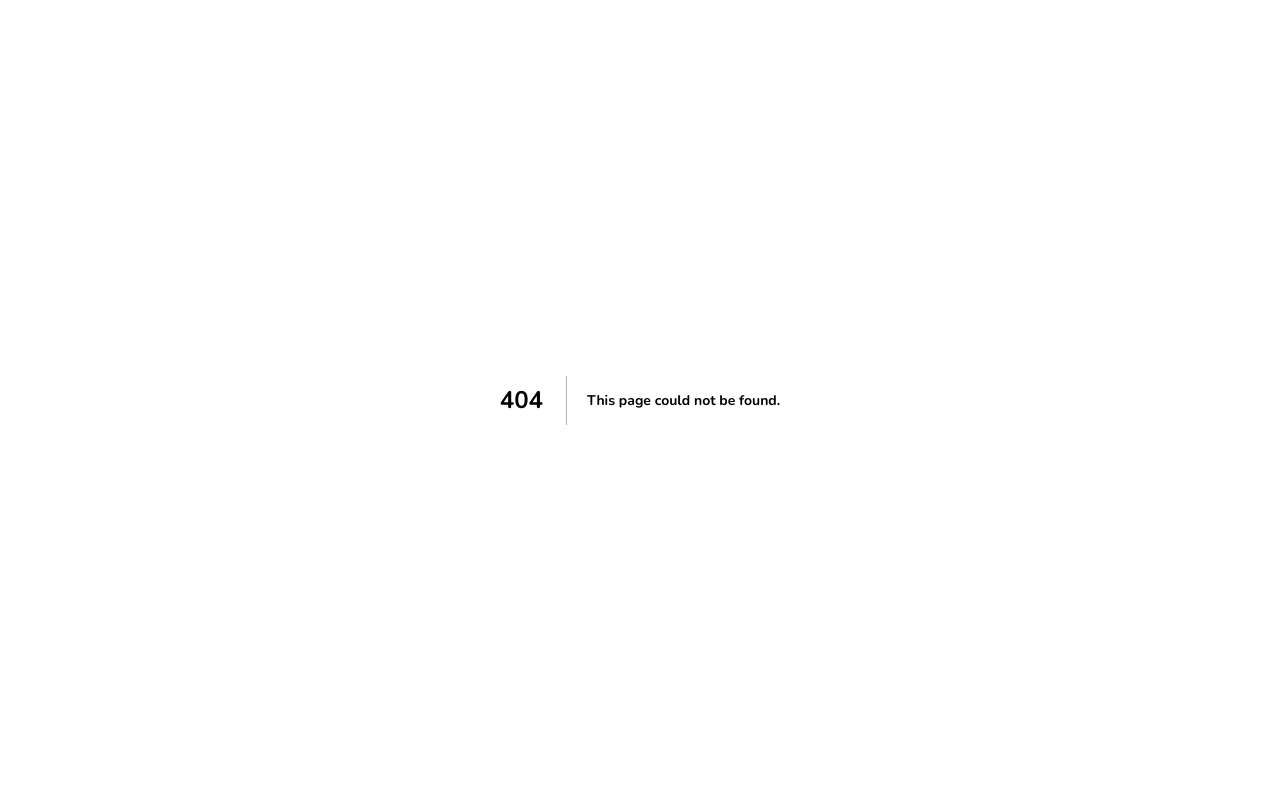
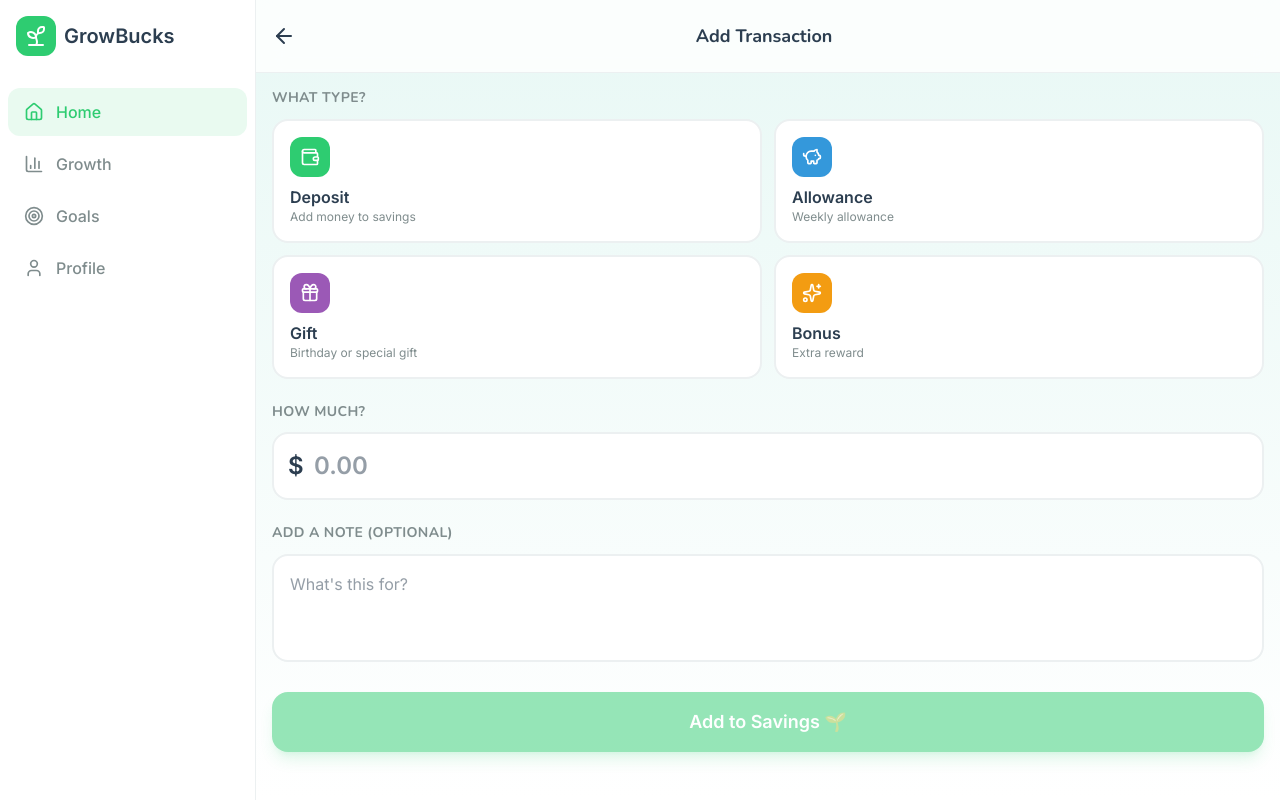
Before and after one commit to claytondb/growbucks, a Next.js app: page /dashboard/add in a window 1280 px wide. Before the commit this address had no page. Built offline with nearby package versions, Linux system fonts and the light colour scheme.

Commit message:
Fix routing: move pages under /dashboard, add transaction page

```diff
--- /dev/null
+++ b/src/app/dashboard/add/page.tsx
@@ -0,0 +1,100 @@
+'use client';
+
+import { useState } from 'react';
+import { ArrowLeft, Wallet, PiggyBank, Gift, Sparkles } from 'lucide-react';
+import Link from 'next/link';
+
+const transactionTypes = [
+  { id: 'deposit', label: 'Deposit', icon: Wallet, color: 'bg-[#2ECC71]', description: 'Add money to savings' },
+  { id: 'allowance', label: 'Allowance', icon: PiggyBank, color: 'bg-[#3498DB]', description: 'Weekly allowance' },
+  { id: 'gift', label: 'Gift', icon: Gift, color: 'bg-[#9B59B6]', description: 'Birthday or special gift' },
+  { id: 'bonus', label: 'Bonus', icon: Sparkles, color: 'bg-[#F39C12]', description: 'Extra reward' },
+];
+
+export default function AddTransactionPage() {
+  const [selectedType, setSelectedType] = useState<string | null>(null);
+  const [amount, setAmount] = useState('');
+  const [note, setNote] = useState('');
+
+  return (
+    <div className="min-h-screen bg-gradient-to-b from-[#E8F8F5] to-white">
+      {/* Header */}
+      <header className="sticky top-0 bg-white/80 backdrop-blur-md border-b border-[#ECF0F1] z-10">
+        <div className="flex items-center justify-between p-4">
+          <Link href="/dashboard" className="p-2 -ml-2 rounded-full hover:bg-[#ECF0F1]">
+            <ArrowLeft className="w-6 h-6 text-[#2C3E50]" />
+          </Link>
+          <h1 className="text-lg font-bold text-[#2C3E50]">Add Transaction</h1>
+          <div className="w-10" />
+        </div>
+      </header>
+
+      <main className="p-4 space-y-6">
+        {/* Transaction Type */}
+        <section>
+          <h2 className="text-sm font-semibold text-[#7F8C8D] uppercase tracking-wide mb-3">
+            What type?
+          </h2>
+          <div className="grid grid-cols-2 gap-3">
+            {transactionTypes.map((type) => (
+              <button
+                key={type.id}
+                onClick={() => setSelectedType(type.id)}
+                className={`p-4 rounded-2xl border-2 transition-all text-left ${
+                  selectedType === type.id
+                    ? 'border-[#2ECC71] bg-[#2ECC71]/5'
+                    : 'border-[#ECF0F1] bg-white hover:border-[#BDC3C7]'
+                }`}
+              >
+                <div className={`w-10 h-10 ${type.color} rounded-xl flex items-center justify-center mb-2`}>
+                  <type.icon className="w-5 h-5 text-white" />
+                </div>
+                <p className="font-semibold text-[#2C3E50]">{type.label}</p>
+                <p className="text-xs text-[#7F8C8D]">{type.description}</p>
+              </button>
+            ))}
+          </div>
+        </section>
+
+        {/* Amount */}
+        <section>
+          <h2 className="text-sm font-semibold text-[#7F8C8D] uppercase tracking-wide mb-3">
+            How much?
+          </h2>
+          <div className="relative">
+            <span className="absolute left-4 top-1/2 -translate-y-1/2 text-2xl font-bold text-[#2C3E50]">$</span>
+            <input
+              type="number"
+              value={amount}
+              onChange={(e) => setAmount(e.target.value)}
+              placeholder="0.00"
+              className="w-full pl-10 pr-4 py-4 text-2xl font-bold text-[#2C3E50] bg-white border-2 border-[#ECF0F1] rounded-2xl focus:border-[#2ECC71] focus:outline-none"
+            />
+          </div>
+        </section>
+
+        {/* Note */}
+        <section>
+          <h2 className="text-sm font-semibold text-[#7F8C8D] uppercase tracking-wide mb-3">
+            Add a note (optional)
+          </h2>
+          <textarea
+            value={note}
+            onChange={(e) => setNote(e.target.value)}
+            placeholder="What's this for?"
+            rows={3}
+            className="w-full p-4 text-[#2C3E50] bg-white border-2 border-[#ECF0F1] rounded-2xl focus:border-[#2ECC71] focus:outline-none resize-none"
+          />
+        </section>
+
+        {/* Submit */}
+        <button
+          disabled={!selectedType || !amount}
+          className="w-full py-4 bg-[#2ECC71] text-white font-bold text-lg rounded-2xl shadow-lg shadow-[#2ECC71]/30 hover:bg-[#27AE60] disabled:opacity-50 disabled:cursor-not-allowed transition-all"
+        >
+          Add to Savings 🌱
+        </button>
+      </main>
+    </div>
+  );
+}
--- a/src/app/(dashboard)/layout.tsx
+++ b/src/app/dashboard/layout.tsx
@@ -10,7 +10,7 @@ const navItems = [
   { href: '/dashboard/growth', icon: BarChart3, label: 'Growth' },
   { href: '/dashboard/add', icon: PlusCircle, label: 'Add', isCenter: true },
   { href: '/dashboard/goals', icon: Target, label: 'Goals' },
-  { href: '/settings', icon: User, label: 'Profile' },
+  { href: '/dashboard/settings', icon: User, label: 'Profile' },
 ];
 
 export default function DashboardLayout({
```
Also changed, not shown: src/app/dashboard/appearance/page.tsx (renamed from src/app/(dashboard)/appearance/page.tsx), src/app/dashboard/child/[id]/page.tsx (renamed from src/app/(dashboard)/child/[id]/page.tsx), src/app/dashboard/devices/page.tsx (renamed from src/app/(dashboard)/devices/page.tsx), src/app/dashboard/goals/page.tsx (renamed from src/app/(dashboard)/goals/page.tsx), src/app/dashboard/growth/page.tsx (renamed from src/app/(dashboard)/growth/page.tsx), src/app/dashboard/notifications/page.tsx (renamed from src/app/(dashboard)/notifications/page.tsx), src/app/dashboard/page.tsx (renamed from src/app/(dashboard)/dashboard/page.tsx), src/app/dashboard/profile/page.tsx (renamed from src/app/(dashboard)/profile/page.tsx), src/app/dashboard/security/page.tsx (renamed from src/app/(dashboard)/security/page.tsx), src/app/dashboard/settings/page.tsx (renamed from src/app/(dashboard)/settings/page.tsx).
